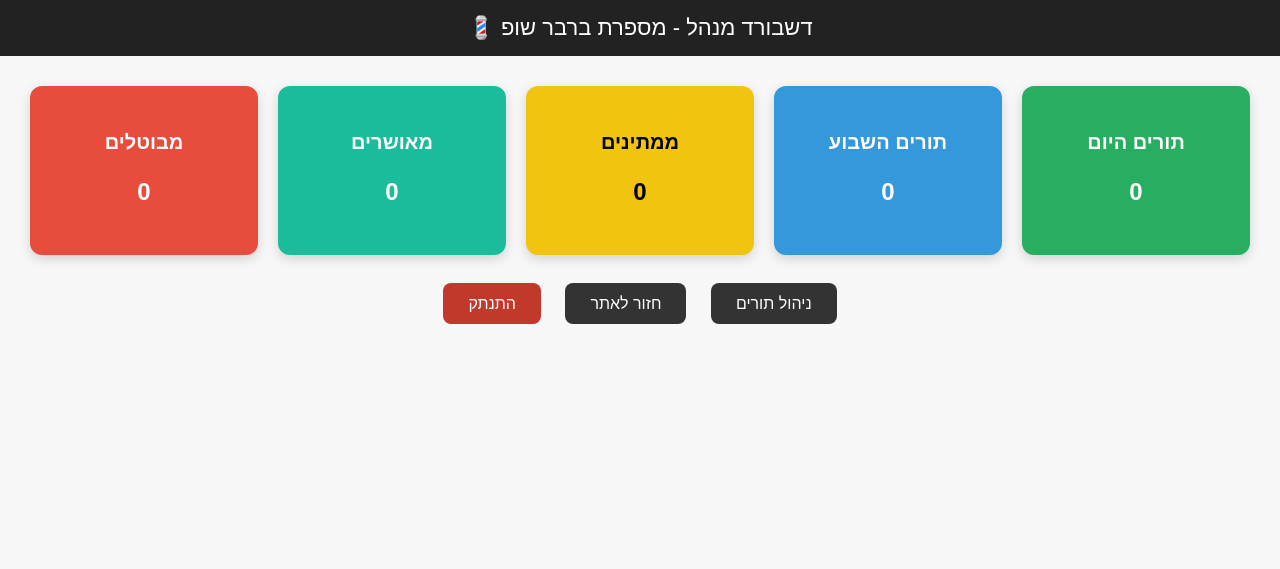
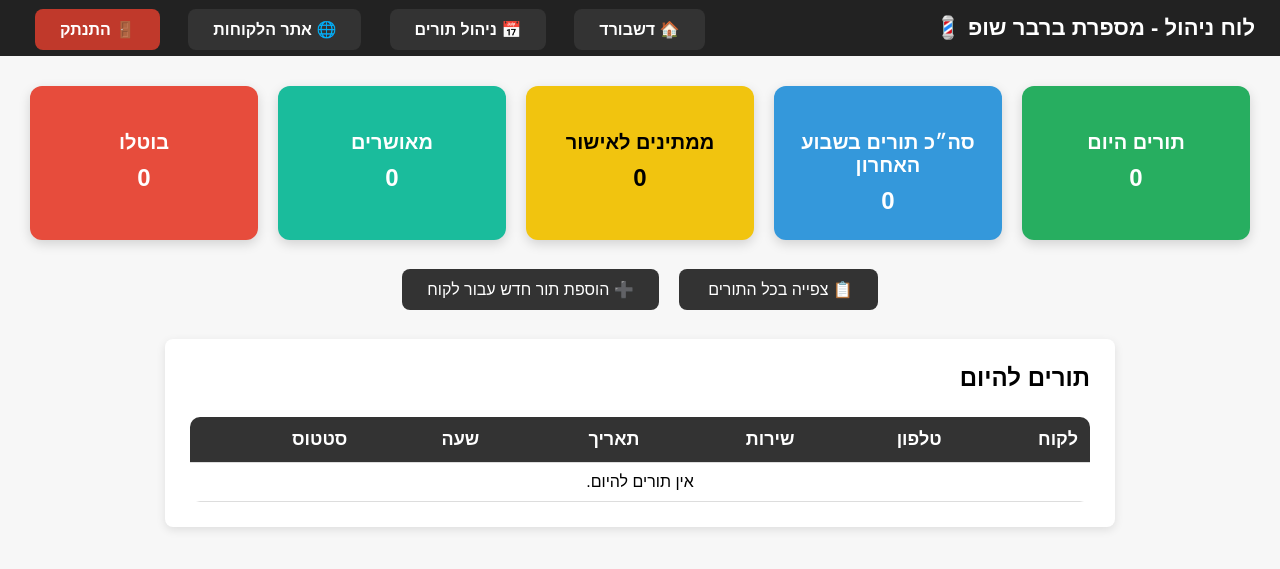
Before and after one commit to maronhawa1/barbershop, a Flask app: page /admin/dashboard in a window 1280 px wide. Shown: the top 569 px of the page. Run offline with Flask 3, Linux system fonts and the light colour scheme; the visitor is signed in with stand-in values (Sample User, id 1); data that the repository does not hold is empty.

Commit message:
Update admin dashboard title and layout

```diff
--- a/templates/admin_dashboard.html
+++ b/templates/admin_dashboard.html
@@ -2,44 +2,102 @@
 <html lang="he" dir="rtl">
   <head>
     <meta charset="UTF-8" />
-    <title>דשבורד מנהל</title>
+    <title>לוח ניהול - מספרת ברבר שופ</title>
     <link rel="stylesheet" href="/static/style.css" />
   </head>
 
   <body>
-    <header>דשבורד מנהל - מספרת ברבר שופ 💈</header>
+    <!-- כותרת עליונה -->
+    <div class="admin-header">
+      <div class="header-left">
+        לוח ניהול - מספרת ברבר שופ 💈
+      </div>
+      <div class="header-right">
+        <a href="/admin/dashboard" class="dash-btn">🏠 דשבורד</a>
+        <a href="/admin/appointments" class="dash-btn">📅 ניהול תורים</a>
+        <a href="/" class="dash-btn">🌐 אתר הלקוחות</a>
+        <a href="/admin/logout" class="dash-btn logout">🚪 התנתק</a>
+      </div>
+    </div>
 
+    <!-- כרטיסי סטטוס -->
     <div class="dashboard-container">
       <div class="card green">
         <h3>תורים היום</h3>
-        <p>{{ total_today }}</p>
+        <div>{{ total_today }}</div>
       </div>
 
       <div class="card blue">
-        <h3>תורים השבוע</h3>
-        <p>{{ total_week }}</p>
+        <h3>סה״כ תורים בשבוע האחרון</h3>
+        <div>{{ total_week }}</div>
       </div>
 
       <div class="card yellow">
-        <h3>ממתינים</h3>
-        <p>{{ pending }}</p>
+        <h3>ממתינים לאישור</h3>
+        <div>{{ pending }}</div>
       </div>
 
       <div class="card teal">
         <h3>מאושרים</h3>
-        <p>{{ approved }}</p>
+        <div>{{ approved }}</div>
       </div>
 
       <div class="card red">
-        <h3>מבוטלים</h3>
-        <p>{{ canceled }}</p>
+        <h3>בוטלו</h3>
+        <div>{{ canceled }}</div>
       </div>
     </div>
 
+    <!-- פעולות מהירות -->
     <div class="dashboard-actions">
-      <a class="dash-btn" href="/admin/appointments">ניהול תורים</a>
-      <a class="dash-btn" href="/">חזור לאתר</a>
-      <a class="dash-btn logout" href="/admin/logout">התנתק</a>
+      <a href="/admin/appointments" class="dash-btn">
+        📋 צפייה בכל התורים
+      </a>
+      <a href="/book" class="dash-btn">
+        ➕ הוספת תור חדש עבור לקוח
+      </a>
+    </div>
+
+    <!-- תורים של היום (אופציונלי) -->
+    <div class="container">
+      <h2 style="margin-top: 0; margin-bottom: 15px;">תורים להיום</h2>
+
+      {% set today_str = today if today is defined else None %}
+
+      <table class="admin-table">
+        <thead>
+          <tr>
+            <th>לקוח</th>
+            <th>טלפון</th>
+            <th>שירות</th>
+            <th>תאריך</th>
+            <th>שעה</th>
+            <th>סטטוס</th>
+          </tr>
+        </thead>
+        <tbody>
+          {% for appt in appointments_today %}
+          <tr>
+            <td>{{ appt.name }}</td>
+            <td>{{ appt.phone }}</td>
+            <td>{{ appt.service }}</td>
+            <td>{{ appt.date }}</td>
+            <td>{{ appt.hour }}</td>
+            <td class="status-{{ appt.status }}">
+              {{ "ממתין" if appt.status=="pending"
+                 else "מאושר" if appt.status=="approved"
+                 else "בוטל" }}
+            </td>
+          </tr>
+          {% else %}
+          <tr>
+            <td colspan="6" style="text-align:center;">
+              אין תורים להיום.
+            </td>
+          </tr>
+          {% endfor %}
+        </tbody>
+      </table>
     </div>
   </body>
 </html>
```
